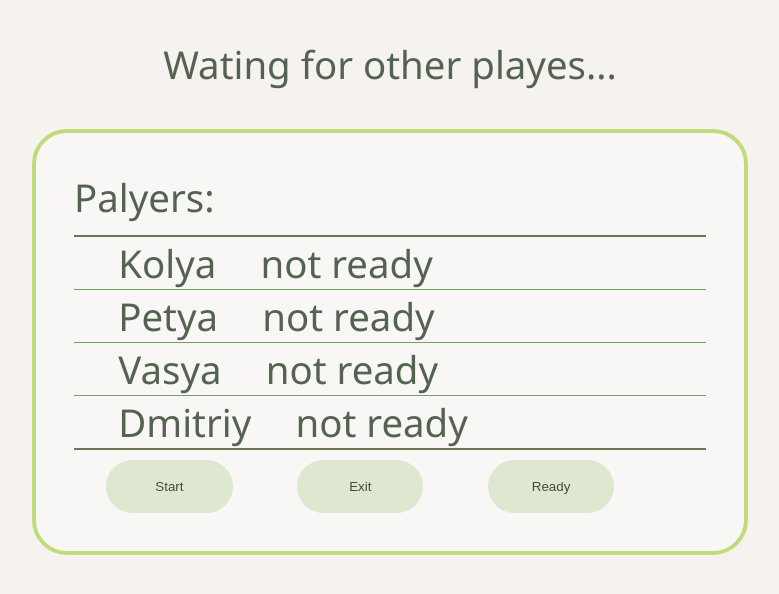
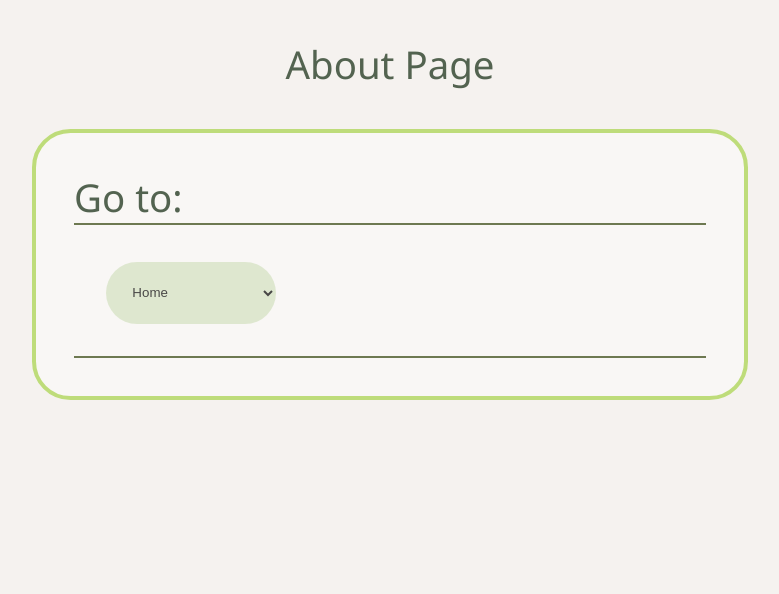
Before and after one commit to denvery31/Vue_js_test, a Vue app: page / in a window 1280 px wide. Shown: the top 594 px of the page, without its empty margins (250-1029 px from the left). Built offline with nearby package versions, Linux system fonts and the light colour scheme.

Commit message:
1s componrnting try's

```diff
--- a/src/App.vue
+++ b/src/App.vue
@@ -1,19 +1,35 @@
 <template>
   <!--<my-button :title="'Exit'" />
   <my-button title="Quite" /> -->
-  <room-joining :players="palyers" />
+  <about-page @changePage="pageChanger" v-if="currentPage == 'about'" />
+  <room-creation v-if="currentPage == 'creation'" />
+  <room-joining v-if="currentPage == 'joining'" :players="palyers" />
+  <game-process v-if="currentPage == 'process'" />
 </template>
 
 <script>
 import roomJoining from "@/components/mainComponents/roomJoining.vue";
+import roomCreation from "@/components/mainComponents/roomCreation.vue";
+import gameProcess from "@/components/mainComponents/gameProcess.vue";
+import aboutPage from "@/components/mainComponents/aboutPage.vue";
 
 export default {
   name: "App",
   components: {
     roomJoining,
+    roomCreation,
+    gameProcess,
+    aboutPage,
+  },
+  methods: {
+    pageChanger(where) {
+      this.currentPage = where;
+    },
   },
   data() {
     return {
+      currentPage: "about",
+
       your_id: 1,
       palyers: [
         {
--- a/src/components/globalComponents/myButton.vue
+++ b/src/components/globalComponents/myButton.vue
@@ -1,7 +1,5 @@
 <template>
-  <div>
-    <button class="btn">{{ title }}</button>
-  </div>
+  <button>{{ title }}</button>
 </template>
 <script>
 export default {
@@ -16,9 +14,6 @@ export default {
 </script>
 
 <style scoped>
-div {
-  display: inline;
-}
 button {
   background-color: rgb(213, 227, 194);
 
--- /dev/null
+++ b/src/components/mainComponents/aboutPage.vue
@@ -0,0 +1,82 @@
+<template>
+  <p class="headder">About Page</p>
+
+  <div class="p_block">
+    <p>Go to:</p>
+    <div class="p_playres">
+      <select v-model="page">
+        <option value="about">Home</option>
+        <option value="creation">Creation</option>
+        <option value="joining">Join</option>
+        <option value="process">Game</option>
+      </select>
+    </div>
+  </div>
+</template>
+
+<script>
+export default {
+  name: "App",
+  components: {},
+
+  data() {
+    return {
+      page: "about",
+    };
+  },
+  watch: {
+    page(value) {
+      this.$emit("changePage", value);
+    },
+  },
+  methods: {},
+};
+</script>
+
+<style scoped>
+.headder {
+  text-align: center;
+}
+
+.p_playres {
+  max-width: 100%;
+
+  border-bottom: 0.15rem solid rgb(53, 70, 15);
+  border-top: 0.15rem solid rgb(53, 70, 15);
+
+  padding: 5%;
+}
+
+.p_block {
+  padding: 3%;
+
+  max-width: 50%;
+  margin: auto;
+
+  border: 0.3rem solid rgb(168, 212, 73);
+  border-radius: 1em/1em;
+
+  background-color: rgba(255, 255, 255, 0.496);
+}
+
+.p_block p:first-child {
+  margin: 0;
+}
+
+.p_playres > div {
+  max-width: 100%;
+  display: inline;
+  margin: 5.1%;
+}
+.p_playres > select {
+  background-color: rgb(213, 227, 194);
+
+  border: none;
+  border-radius: 5em/5em;
+
+  width: 30%;
+  padding: 4%;
+
+  transition: 0.3s linear;
+}
+</style>
--- a/src/components/mainComponents/gameProcess.vue
+++ b/src/components/mainComponents/gameProcess.vue
@@ -0,0 +1,11 @@
+<template>
+  <div class="procesBody">
+    <h1>Game Process Page</h1>
+  </div>
+</template>
+
+<style scoped>
+h1 {
+  text-align: center;
+}
+</style>
--- a/src/components/mainComponents/roomCreation.vue
+++ b/src/components/mainComponents/roomCreation.vue
@@ -0,0 +1,11 @@
+<template>
+  <div class="createBody">
+    <h1>Room Creation Page</h1>
+  </div>
+</template>
+
+<style scoped>
+h1 {
+  text-align: center;
+}
+</style>
--- a/src/components/mainComponents/roomJoining.vue
+++ b/src/components/mainComponents/roomJoining.vue
@@ -10,9 +10,9 @@
       </div>
     </div>
     <div class="btns">
-      <div class="myBtn"><my-button :title="'Start'" /></div>
-      <div class="myBtn"><my-button :title="'Exit'" /></div>
-      <div class="myBtn"><my-button :title="'Ready'" /></div>
+      <div><my-button :title="'Start'" /></div>
+      <div><my-button :title="'Exit'" /></div>
+      <div><my-button :title="'Ready'" /></div>
     </div>
     <!-- <button
       @click="
@@ -92,7 +92,7 @@ export default {
   background-color: rgba(255, 255, 255, 0.496);
 }
 
-.btns > .myBtn {
+.btns > div {
   max-width: 100%;
   display: inline;
   margin: 5.1%;
```
